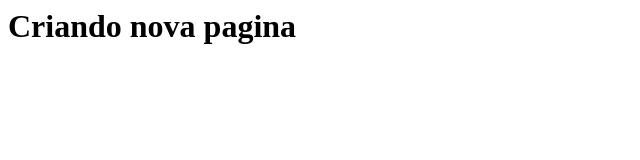
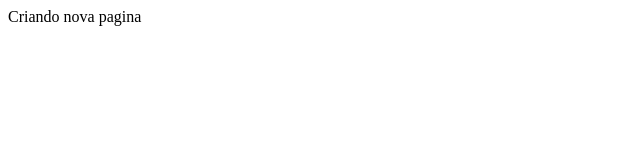
Before and after one commit to arturleitao/cadastro-novos-produtos, a plain HTML site: page index.html in a window 1280 px wide. Shown: the whole page, without its empty margins (0-640 px from the left). Drawn offline with Linux system fonts and the light colour scheme.

Commit message:
corrigindo

```diff
--- a/index.html
+++ b/index.html
@@ -1 +1 @@
-<h1> Criando nova pagina </HTML>
+<html> Criando nova pagina </html>
```
